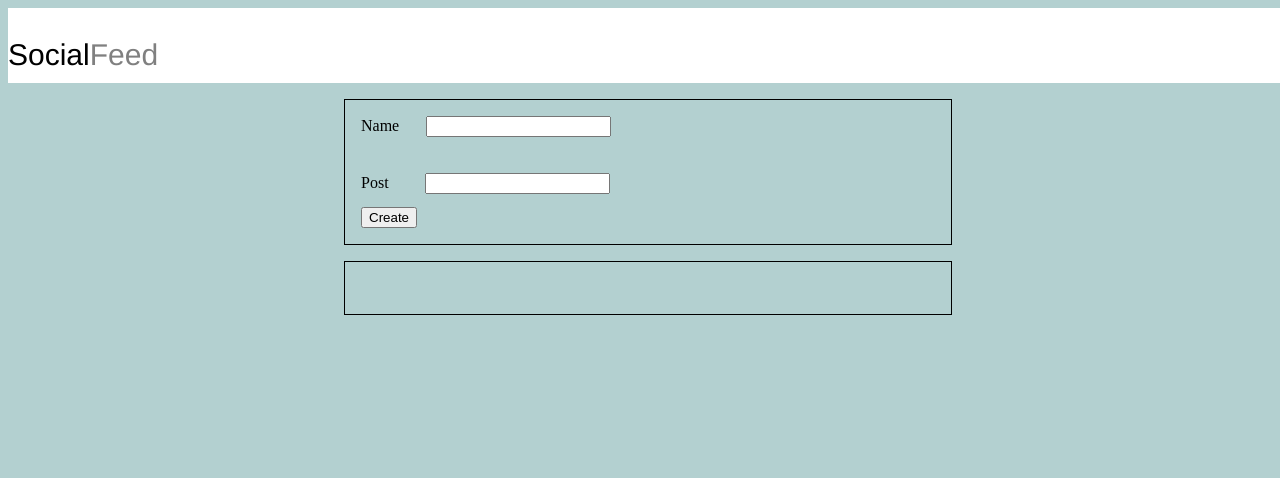
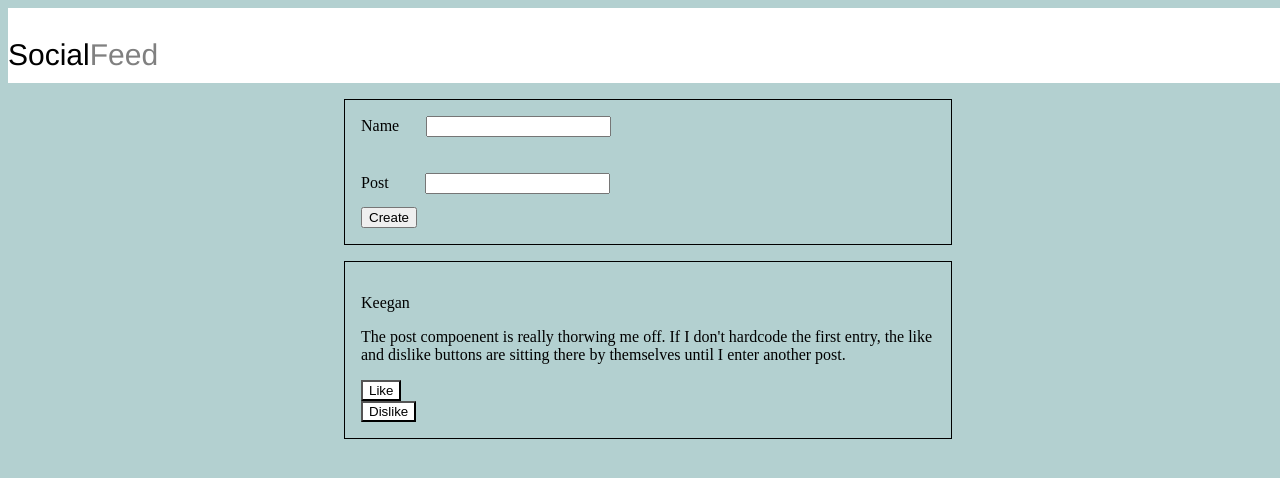
Before and after one commit to Creedo11/SocialFeed, a React (Create React App) app: page / in a window 1280 px wide. Shown: the top 478 px of the page. Built offline with nearby package versions, Linux system fonts and the light colour scheme; the HTML template or start-up script is replaced by a standard one.

Commit message:
added CustomButton and CustumButton2 components to help toggle like and disklike feature

```diff
--- a/package.json
+++ b/package.json
@@ -11,7 +11,8 @@
     "@testing-library/user-event": "^13.5.0",
     "react": "^18.2.0",
     "react-dom": "^18.2.0",
-    "react-scripts": "5.0.1",
+    "react-google-charts": "^4.0.0",
+    "react-scripts": "^2.1.3",
     "web-vitals": "^2.1.4"
   },
   "scripts": {
--- a/src/App.js
+++ b/src/App.js
@@ -9,7 +9,7 @@ import CreatePost from "./Components/CreatePost/CreatePost";
 
 function App() {
 
-  const [entries, setEntries] = useState([{name: " ", post: " "}])
+  const [entries, setEntries] = useState([{name: "Keegan", post: "The post compoenent is really thorwing me off. If I don't hardcode the first entry, the like and dislike buttons are sitting there by themselves until I enter another post."}])
 
   function addNewPost(entry){
 
--- /dev/null
+++ b/src/Components/CustomButton/CustomButton.css
@@ -0,0 +1,8 @@
+
+.active{
+    background-color: blue;
+}
+
+.inactive{
+    background-color: white;
+}
--- /dev/null
+++ b/src/Components/CustomButton/CustomButton.jsx
@@ -0,0 +1,24 @@
+import React, { useState } from 'react';
+import "./CustomButton.css"
+
+const CustomButton = (props) => {
+
+    const [buttonClass, setButtonClass] = useState("inactive")
+
+    function handleClick(){
+        if(buttonClass === "inactive"){
+            setButtonClass("active");
+        }
+        else (
+            setButtonClass("inactive")
+        )
+    }
+
+    return (
+        <div>
+            <button className={buttonClass} onClick={handleClick}>{props.message}</button>
+        </div>
+     );
+}
+
+export default CustomButton;
--- /dev/null
+++ b/src/Components/CustomButton2/CustomButton2.css
@@ -0,0 +1,7 @@
+.active2{
+    background-color: red;
+}
+
+.inactive2{
+    background-color: white;
+}
--- /dev/null
+++ b/src/Components/CustomButton2/CustomButton2.jsx
@@ -0,0 +1,24 @@
+import React, { useState } from 'react';
+import "./CustomButton2.css"
+
+export const CustomButton2 = (props) => {
+
+    const [buttonClass2, setButtonClass2] = useState("inactive2")
+
+    function handleClick2(){
+        if(buttonClass2 === "inactive2"){
+            setButtonClass2("active2");
+        }
+        else (
+            setButtonClass2("inactive2")
+        )
+    }
+
+    return (
+        <div>
+            <button className={buttonClass2} onClick={handleClick2}>{props.message}</button>
+        </div>
+     );
+};
+
+export default CustomButton2
--- a/src/Components/DisplayPosts/DisplayPosts.jsx
+++ b/src/Components/DisplayPosts/DisplayPosts.jsx
@@ -1,21 +1,26 @@
 import React from "react";
+import CustomButton from "../CustomButton/CustomButton"
+import CustomButton2 from "../CustomButton2/CustomButton2"
+
+
 
 const DisplayPosts = (props) => {
+
     return (
-        <table>
-            <tbody>
+        <div>
             {props.parentEntries.map((entry) => {
                 return (
                     <div>
                         <p>{entry.name}</p>
                         <p>{entry.post}</p>
+                        <div className="approval-buttons">
+                            <span><CustomButton message="Like" /><CustomButton2 message="Dislike" /></span>
+                        </div>
                     </div>
                 );
             })}
-            </tbody>
-        </table>
+        </div>
     );
-
 }
 
 export default DisplayPosts;
--- a/src/Components/NavBar/NavBar.jsx
+++ b/src/Components/NavBar/NavBar.jsx
@@ -1,4 +1,5 @@
 import "./NavBar.css"
+import React from "react";
 
 const NavBar = (props) => {
     return (
```
Also changed, not shown: src/Components/Post/Post.jsx (deleted, +0 -20 lines), 1 other file (tests, documents, lock files or other folders).
